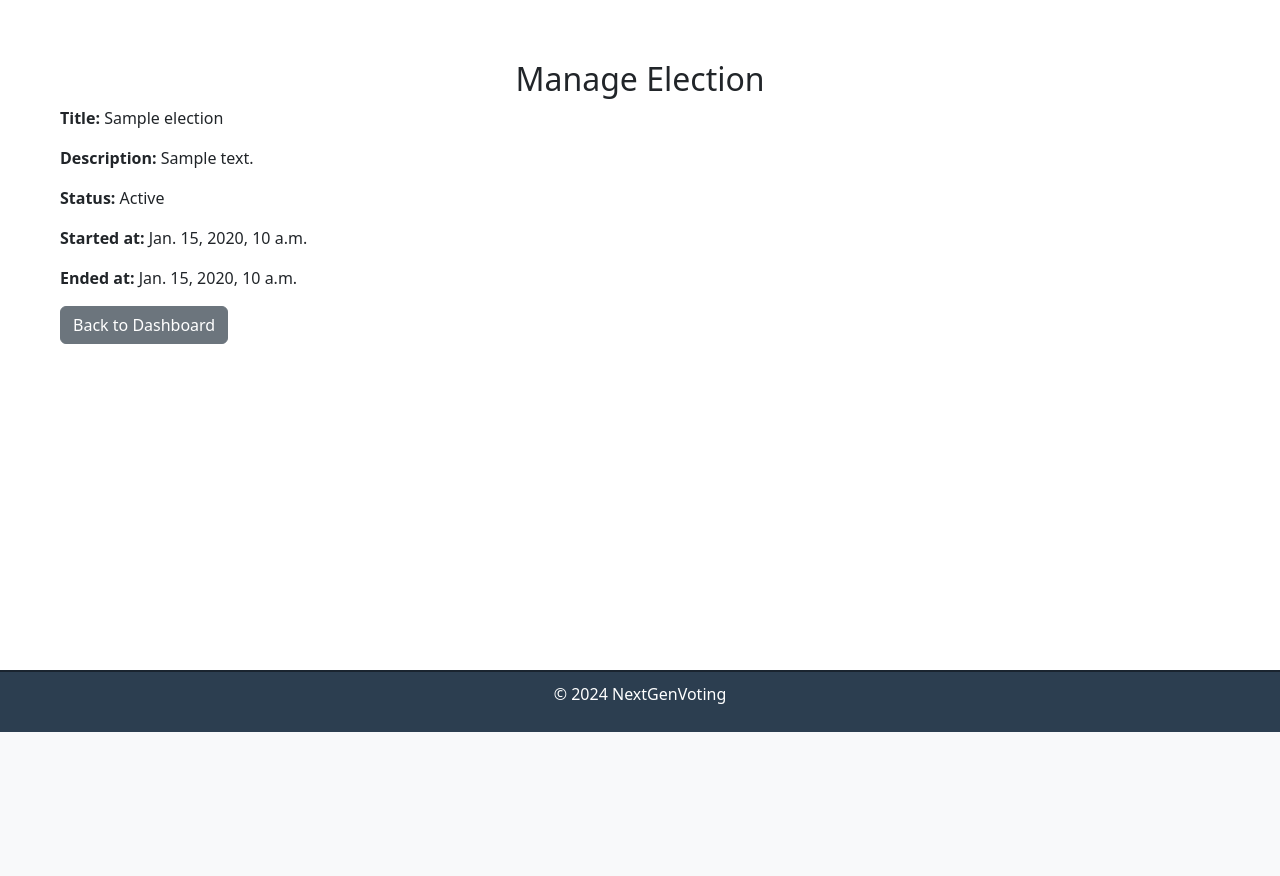
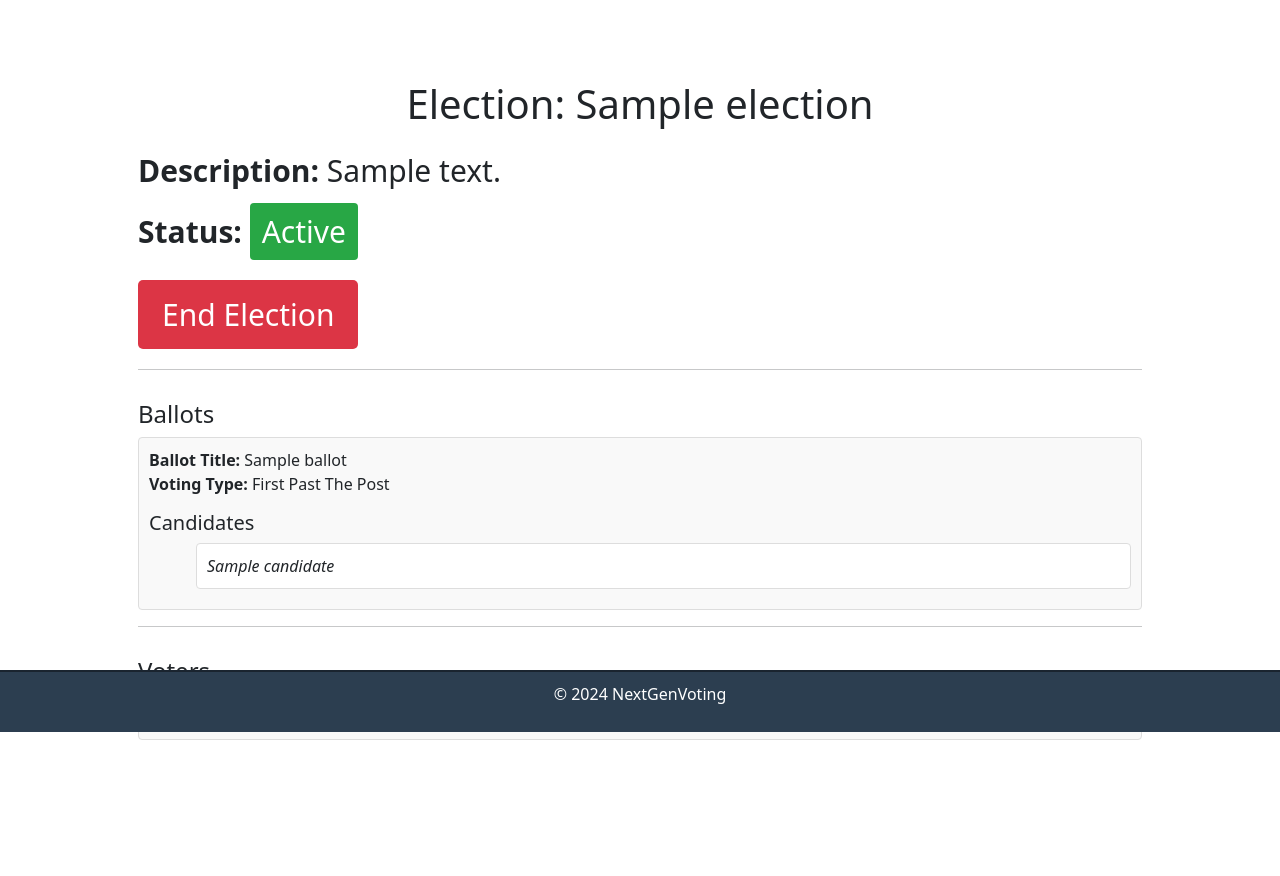
Before and after one commit to AodanHardy/NextGenVoting, a Django app: a page that uses elections/templates/manage_election.html in a window 1280 px wide. Shown: the part 68-944 px from the top of the page. Before the commit the page ends 800 px from the top, so only its background shows below. Run offline with Django 5.2, Linux system fonts and the light colour scheme; a user stored in the database is signed in; tables that the repository leaves empty hold one stand-in row (values such as "Sample post").

Commit message:
fixing bug and updating styles

```diff
--- a/core/static/dashboard.css
+++ b/core/static/dashboard.css
@@ -144,3 +144,102 @@ li {
 .confirm-btn:hover {
     background-color: #45a049;
 }
+
+
+/** manage elections page **/
+.manage-election-container {
+    max-width: 90%;
+    margin: 0 auto;
+    padding: 20px;
+}
+
+.manage-election-title {
+    font-size: 40px;
+    margin-bottom: 20px;
+}
+
+.manage-election-description {
+    font-size: 30px;
+    margin-bottom: 10px;
+}
+
+.manage-election-status {
+    font-size: 30px;
+    margin-bottom: 20px;
+}
+
+.status {
+    padding: 6px 12px;
+    border-radius: 4px;
+    display: inline-block;
+}
+
+.status.pending {
+    background-color: #ffc107;
+    color: white;
+}
+
+.status.active {
+    background-color: #28a745;
+    color: white;
+}
+
+.status.completed {
+    background-color: #dc3545;
+    color: white;
+}
+
+.manage-election-actions {
+    margin-bottom: 20px;
+}
+
+.btn-manage-election {
+    padding: 12px 24px;
+    font-size: 16px;
+    border-radius: 5px;
+    margin-right: 10px;
+}
+
+.btn-start {
+    background-color: #28a745;
+    color: white;
+    border: none;
+    font-size: 30px;
+}
+
+.btn-end {
+    background-color: #dc3545;
+    color: white;
+    border: none;
+    font-size: 30px;
+}
+
+.manage-election-subtitle {
+    font-size: 24px;
+    margin-top: 30px;
+}
+
+.manage-election-subsubtitle {
+    font-size: 20px;
+    margin-top: 15px;
+}
+
+.manage-election-ballots,
+.manage-election-voters {
+    list-style-type: none;
+    padding-left: 0;
+}
+
+.ballot-item,
+.voter-item {
+    background-color: #f9f9f9;
+    border: 1px solid #ddd;
+    padding: 10px;
+    margin-bottom: 10px;
+    border-radius: 4px;
+}
+
+.candidate-item {
+    margin-left: 15px;
+    font-style: italic;
+}
--- a/elections/templates/manage_election.html
+++ b/elections/templates/manage_election.html
@@ -1,30 +1,57 @@
 {% extends 'userbase.html' %}
 
 {% block content %}
-  <h2>Manage Election</h2>
+<div class="manage-election-container">
+    <h2 class="manage-election-title">Election: {{ election.title }}</h2>
+    <p class="manage-election-description"><strong>Description:</strong> {{ election.description }}</p>
+    <p class="manage-election-status">
+        <strong>Status:</strong>
+        <span class="status {{ election.status }}">{{ election.get_status_display }}</span>
+    </p>
 
-  <div class="election-details">
-    <p><strong>Title:</strong> {{ election.title }}</p>
-    <p><strong>Description:</strong> {{ election.description }}</p>
-    <p><strong>Status:</strong> {{ election.get_status_display }}</p>
+    <div class="manage-election-actions">
+        {% if election.status == 'pending' %}
+            <form method="post">
+                {% csrf_token %}
+                <button type="submit" name="action" value="start" class="btn-manage-election btn-start">Start Election</button>
+            </form>
+        {% elif election.status == 'active' %}
+            <form method="post">
+                {% csrf_token %}
+                <button type="submit" name="action" value="end" class="btn-manage-election btn-end">End Election</button>
+            </form>
+        {% else %}
+            <p class="manage-election-completed">This election is completed.</p>
+        {% endif %}
+    </div>
 
-    {% if election.start_time %}
-    <p><strong>Started at:</strong> {{ election.start_time }}</p>
-    {% endif %}
+    <hr>
 
-    {% if election.end_time %}
-    <p><strong>Ended at:</strong> {{ election.end_time }}</p>
-    {% endif %}
-  </div>
+    <h3 class="manage-election-subtitle">Ballots</h3>
+    <ul class="manage-election-ballots">
+        {% for ballot in election.ballots.all %}
+            <li class="ballot-item">
+                <strong>Ballot Title:</strong> {{ ballot.title }}<br>
+                <strong>Voting Type:</strong> {{ ballot.get_voting_type_display }}<br>
 
-  <form method="post">
-    {% csrf_token %}
-    {% if election.status == 'pending' %}
-      <button type="submit" name="action" value="start" class="btn btn-success">Start Election</button>
-    {% elif election.status == 'in_progress' %}
-      <button type="submit" name="action" value="stop" class="btn btn-danger">Stop Election</button>
-    {% endif %}
-  </form>
+                <h4 class="manage-election-subsubtitle">Candidates</h4>
+                <ul class="manage-election-candidates">
+                    {% for candidate in ballot.candidates.all %}
+                        <li class="candidate-item">{{ candidate.title }}</li>
+                    {% endfor %}
+                </ul>
+            </li>
+        {% endfor %}
+    </ul>
 
-  <a href="{% url 'dashboard' %}" class="btn btn-secondary">Back to Dashboard</a>
+    <hr>
+
+    <h3 class="manage-election-subtitle">Voters</h3>
+    <ul class="manage-election-voters">
+        {% for voter in election.voters.all %}
+            <li class="voter-item">{{ voter.name }} ({{ voter.email }})</li>
+        {% endfor %}
+    </ul>
+</div>
+
 {% endblock %}
--- a/elections/views.py
+++ b/elections/views.py
@@ -262,14 +262,13 @@ def manage_election(request, election_id):
     election = get_object_or_404(Election, id=election_id, user=request.user)
 
     if request.method == 'POST':
-        # Check if the user clicked "Start" or "Stop"
         action = request.POST.get('action')
 
         if action == 'start':
             election.start_time = timezone.now()
-            election.status = 'in_progress'
+            election.status = 'active'
             election.save()
-        elif action == 'stop':
+        elif action == 'end':
             election.end_time = timezone.now()
             election.status = 'completed'
             election.save()
```
